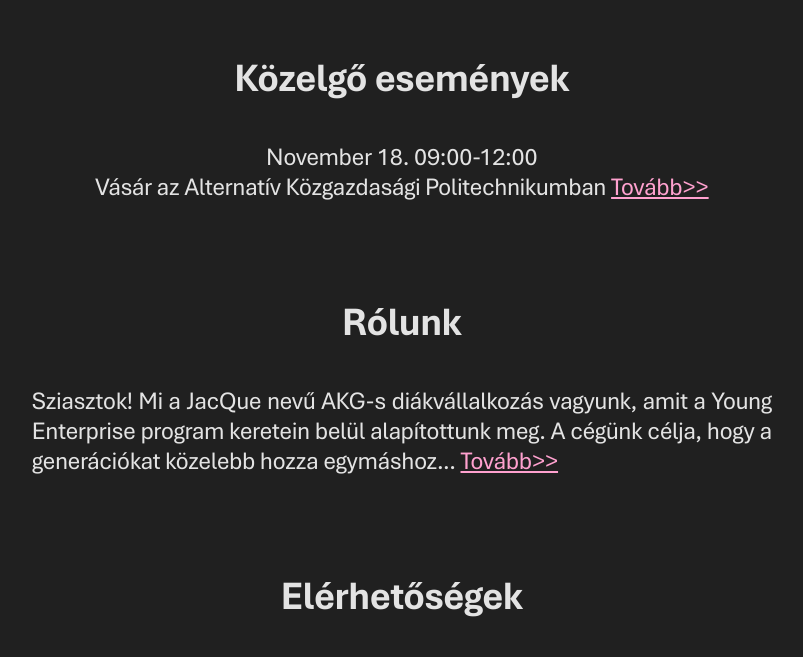
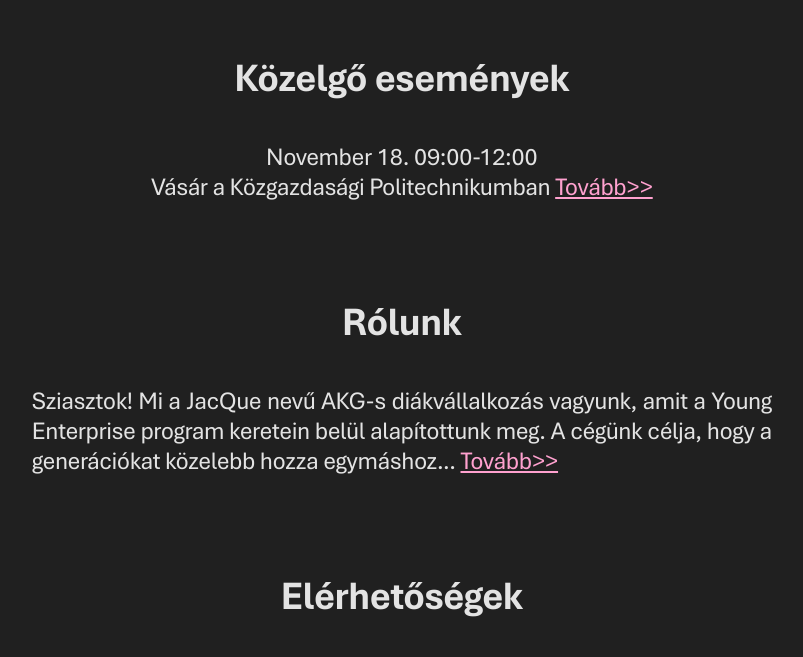
Before and after one commit to c1gm/jacque, a plain HTML site: page index.html in a window 1280 px wide. Shown: the part 113-770 px from the top of the page, without its empty margins (238-1041 px from the left). Drawn offline with Linux system fonts and the light colour scheme.

Commit message:
Update index.html

```diff
--- a/index.html
+++ b/index.html
@@ -19,7 +19,7 @@
         <p>Közelgő események</p>
     </div>
     <div id="text-box-top">
-        <p>November 18. 09:00-12:00 <br> Vásár az Alternatív Közgazdasági Politechnikumban <a href="https://poli.hu/wp/2023/10/27/nyilt-nap-nov-18-es-nyilt-orak-dec-4-5-6-a-politechnikumban-2023/" target="_blank" style="color:#FFA1CF">Tovább>></a></p>
+        <p>November 18. 09:00-12:00 <br> Vásár a Közgazdasági Politechnikumban <a href="https://poli.hu/wp/2023/10/27/nyilt-nap-nov-18-es-nyilt-orak-dec-4-5-6-a-politechnikumban-2023/" target="_blank" style="color:#FFA1CF">Tovább>></a></p>
     </div>
 
     <div id="text-box-title">
```
